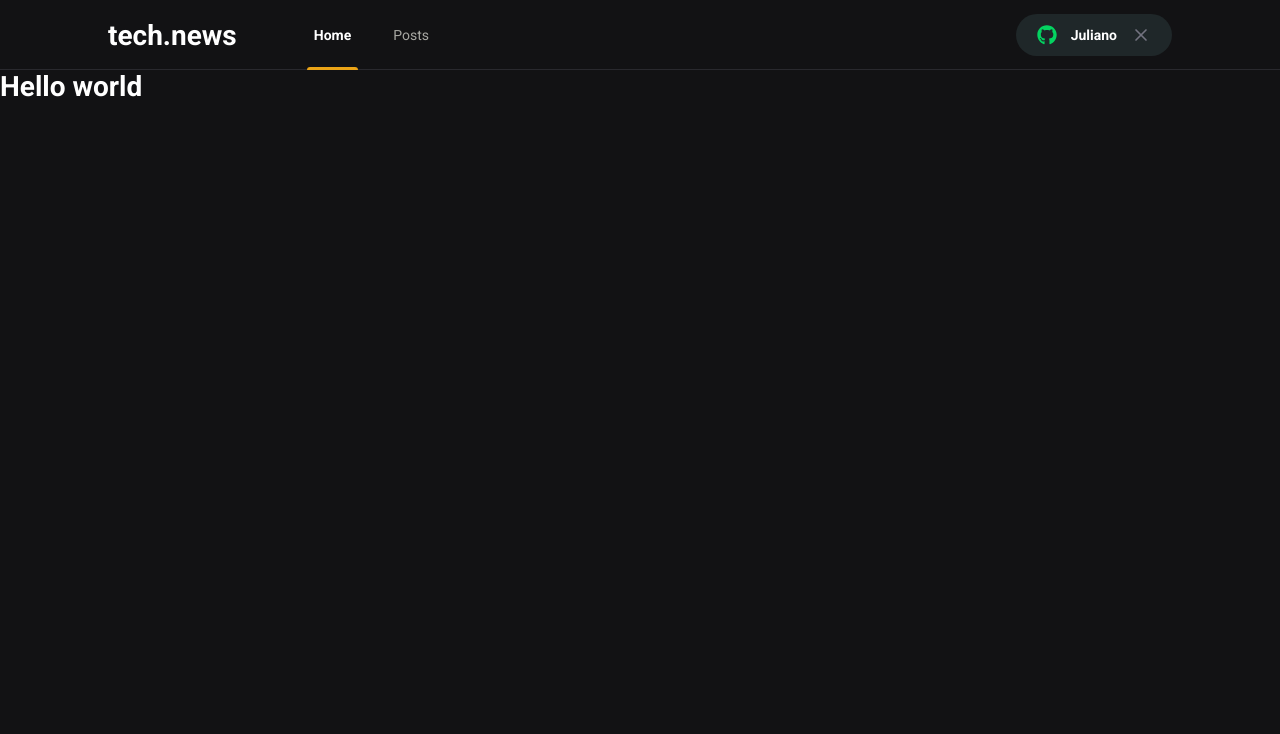
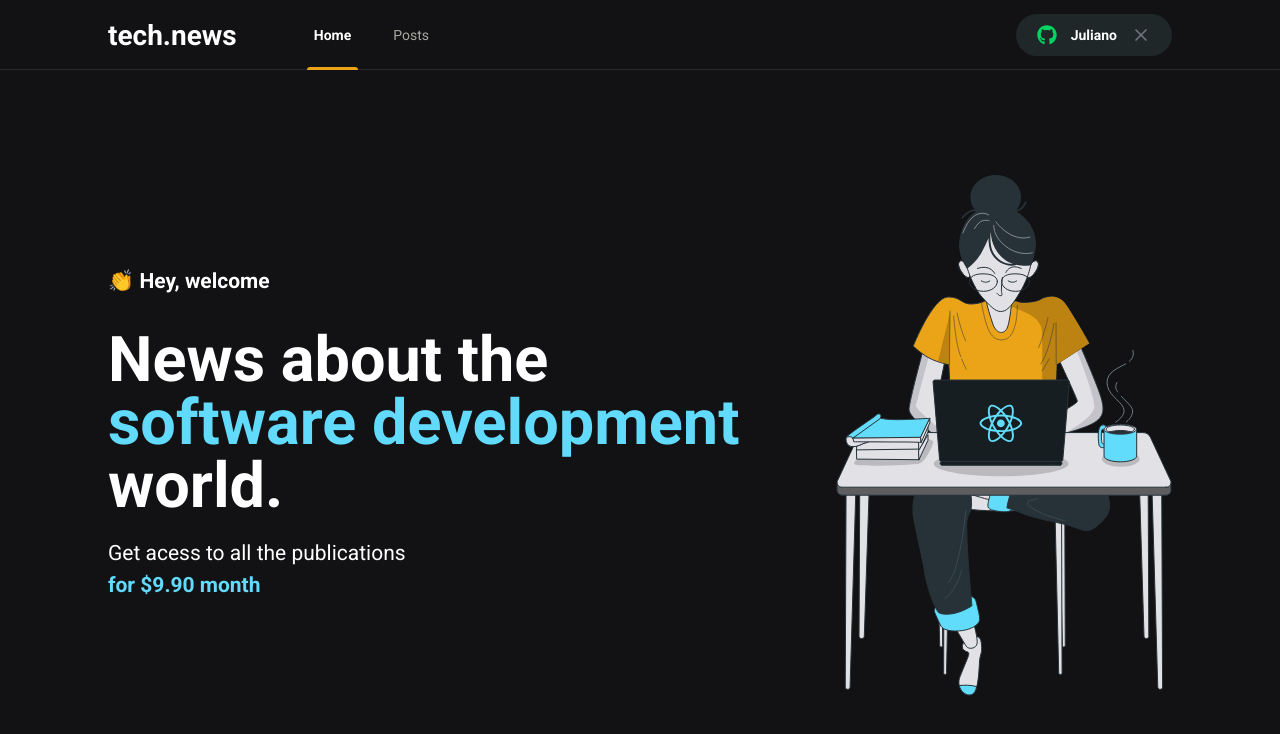
Before and after one commit to jfirme-sys/tech-news, a Next.js app: page / in a window 1280 px wide. Shown: the top 734 px of the page. Built offline with nearby package versions, Linux system fonts and the light colour scheme.

Commit message:
feat: home page

```diff
--- /dev/null
+++ b/src/pages/home.module.scss
@@ -0,0 +1,41 @@
+.contentContainer {
+  max-width: 1120px;
+  height: calc(100vh - 5rem);
+  margin: 0 auto;
+  padding: 0 2rem;
+
+  display: flex;
+  align-items: center;
+  justify-content: space-between;
+}
+
+.hero {
+  max-width: 640px;
+
+  > span {
+    font-size: 1.5rem;
+    font-weight: bold;
+  }
+
+  h1 {
+    font-size: 4.5rem;
+    line-height: 4.5rem;
+    font-weight: 900;
+    margin-top: 2.5rem;
+
+    span {
+      color: var(--cyan-500);
+    }
+  }
+
+  p {
+    font-size: 1.5rem;
+    line-height: 2.25rem;
+    margin-top: 1.5rem;
+
+    span {
+      color: var(--cyan-500);
+      font-weight: bold;
+    }
+  }
+}
--- a/src/pages/index.tsx
+++ b/src/pages/index.tsx
@@ -1,3 +1,4 @@
+import styles from './home.module.scss'
 import Head from 'next/head'
 
 export default function Home() {
@@ -6,9 +7,19 @@
       <Head>
         <title>Home | tech.news</title>
       </Head>
-      <h1>
-        Hello world
-      </h1>
+
+      <main className={styles.contentContainer}>
+        <section className={styles.hero}>
+          <span>👏 Hey, welcome</span>
+          <h1>News about the <span>software development</span> world.</h1>
+          <p>
+            Get acess to all the publications <br />
+            <span>for $9.90 month</span>
+          </p>
+        </section>
+
+        <img src="/images/avatar.svg" alt="Girl coding" />
+      </main>
     </>
   )
 }
```
